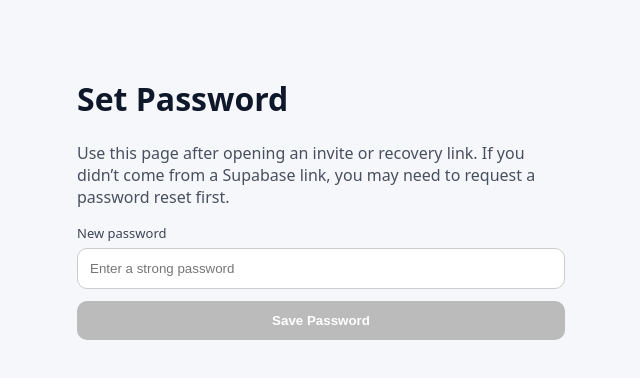
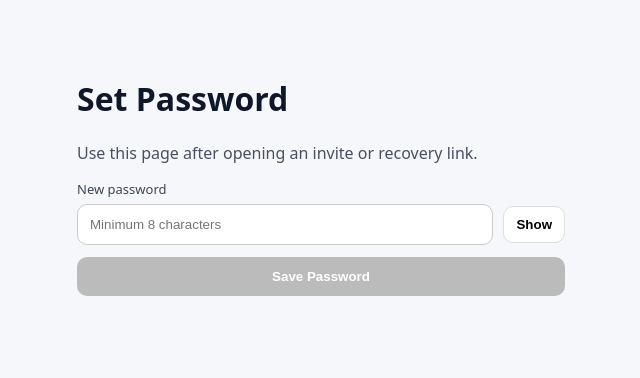
Before and after one commit to kapoorritesh1111-create/timesheet-v2, a Next.js app: page /reset in a window 1280 px wide. Shown: the top 378 px of the page, without its empty margins (319-959 px from the left). Built offline with nearby package versions, Linux system fonts and the light colour scheme; no server answers.

Commit message:
Update src app reset page.tsx

```diff
--- a/src/app/reset/page.tsx
+++ b/src/app/reset/page.tsx
@@ -1,6 +1,6 @@
 "use client";
 
-import { useState } from "react";
+import { useMemo, useState } from "react";
 import { useRouter } from "next/navigation";
 import { supabase } from "../../lib/supabaseBrowser";
 
@@ -8,14 +8,20 @@ export default function ResetPassword() {
   const router = useRouter();
 
   const [password, setPassword] = useState("");
+  const [show, setShow] = useState(false);
   const [busy, setBusy] = useState(false);
   const [msg, setMsg] = useState("");
+
+  const passwordOk = useMemo(() => {
+    // Simple baseline. You can strengthen later.
+    return (password || "").trim().length >= 8;
+  }, [password]);
 
   async function updatePassword() {
     setMsg("");
     setBusy(true);
 
-    const { error } = await supabase.auth.updateUser({ password });
+    const { error } = await supabase.auth.updateUser({ password: password.trim() });
 
     setBusy(false);
 
@@ -24,41 +30,61 @@ export default function ResetPassword() {
       return;
     }
 
-    setMsg("Password updated ✅");
-    router.push("/dashboard");
+    setMsg("Password updated ✅ Redirecting…");
+    router.replace("/onboarding");
   }
 
   return (
     <main style={{ maxWidth: 520, margin: "40px auto", padding: 16 }}>
       <h1>Set Password</h1>
       <p style={{ opacity: 0.75 }}>
-        Use this page after opening an invite or recovery link. If you didn’t come from a Supabase link,
-        you may need to request a password reset first.
+        Use this page after opening an invite or recovery link.
       </p>
 
       <div style={{ display: "grid", gap: 12, marginTop: 14 }}>
         <label style={{ display: "grid", gap: 6 }}>
           <span style={{ fontSize: 13, opacity: 0.8 }}>New password</span>
-          <input
-            type="password"
-            placeholder="Enter a strong password"
-            value={password}
-            onChange={(e) => setPassword(e.target.value)}
-            style={{ padding: 12, borderRadius: 10, border: "1px solid #ccc" }}
-            autoComplete="new-password"
-          />
+
+          <div style={{ display: "flex", gap: 10, alignItems: "center" }}>
+            <input
+              type={show ? "text" : "password"}
+              placeholder="Minimum 8 characters"
+              value={password}
+              onChange={(e) => setPassword(e.target.value)}
+              style={{ padding: 12, borderRadius: 10, border: "1px solid #ccc", flex: 1 }}
+              autoComplete="new-password"
+            />
+            <button
+              type="button"
+              onClick={() => setShow((s) => !s)}
+              style={{
+                borderRadius: 10,
+                border: "1px solid #ddd",
+                padding: "10px 12px",
+                fontWeight: 700,
+                background: "#fff",
+              }}
+              title={show ? "Hide password" : "Show password"}
+            >
+              {show ? "Hide" : "Show"}
+            </button>
+          </div>
+
+          {!passwordOk && password.length > 0 ? (
+            <div style={{ fontSize: 12, opacity: 0.75 }}>Use at least 8 characters.</div>
+          ) : null}
         </label>
 
         <button
           onClick={updatePassword}
-          disabled={!password || busy}
+          disabled={!passwordOk || busy}
           style={{
             borderRadius: 10,
             border: "none",
             padding: 12,
             fontWeight: 600,
-            background: !password || busy ? "#bbb" : "#111",
-            color: "white"
+            background: !passwordOk || busy ? "#bbb" : "#111",
+            color: "white",
           }}
         >
           {busy ? "Saving..." : "Save Password"}
```
